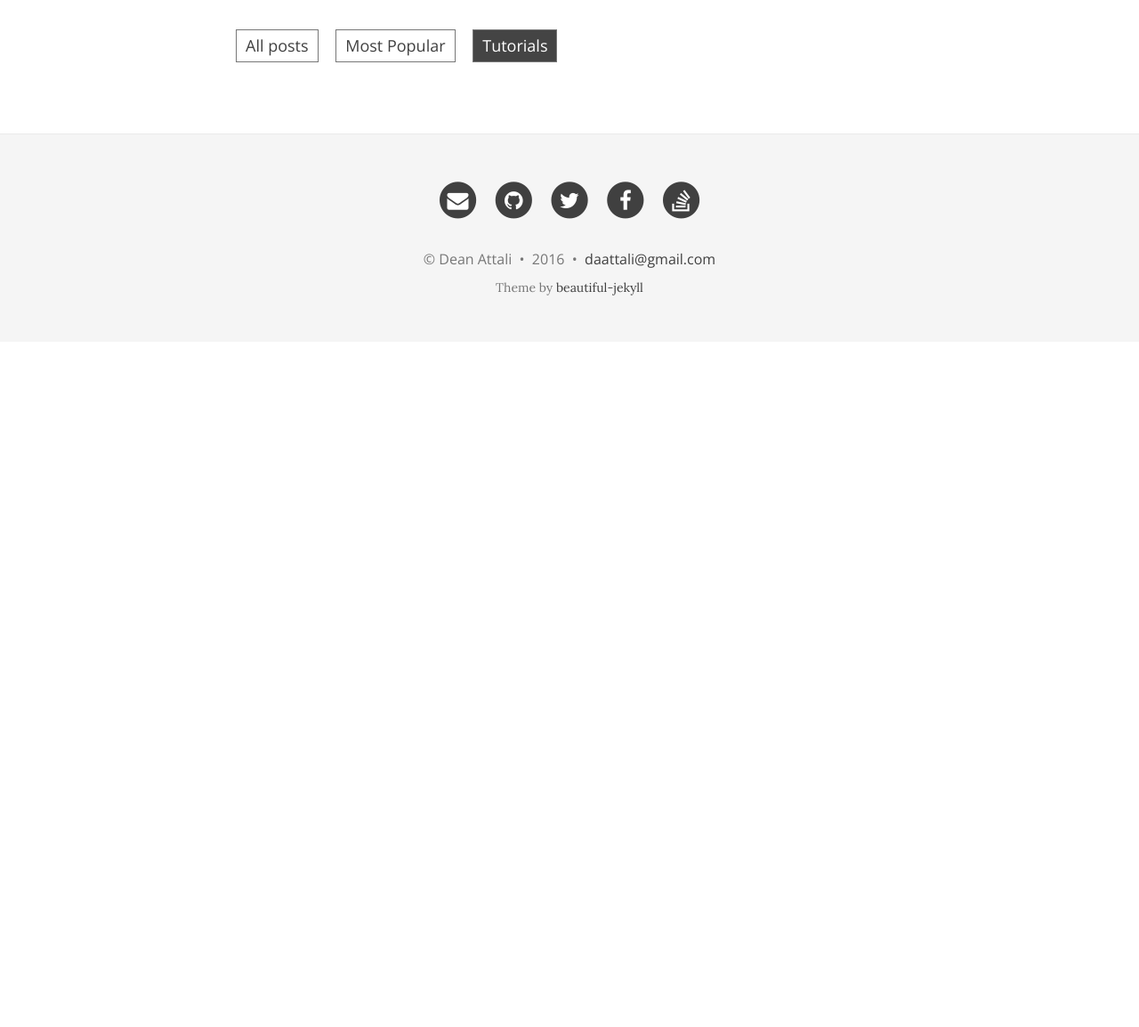
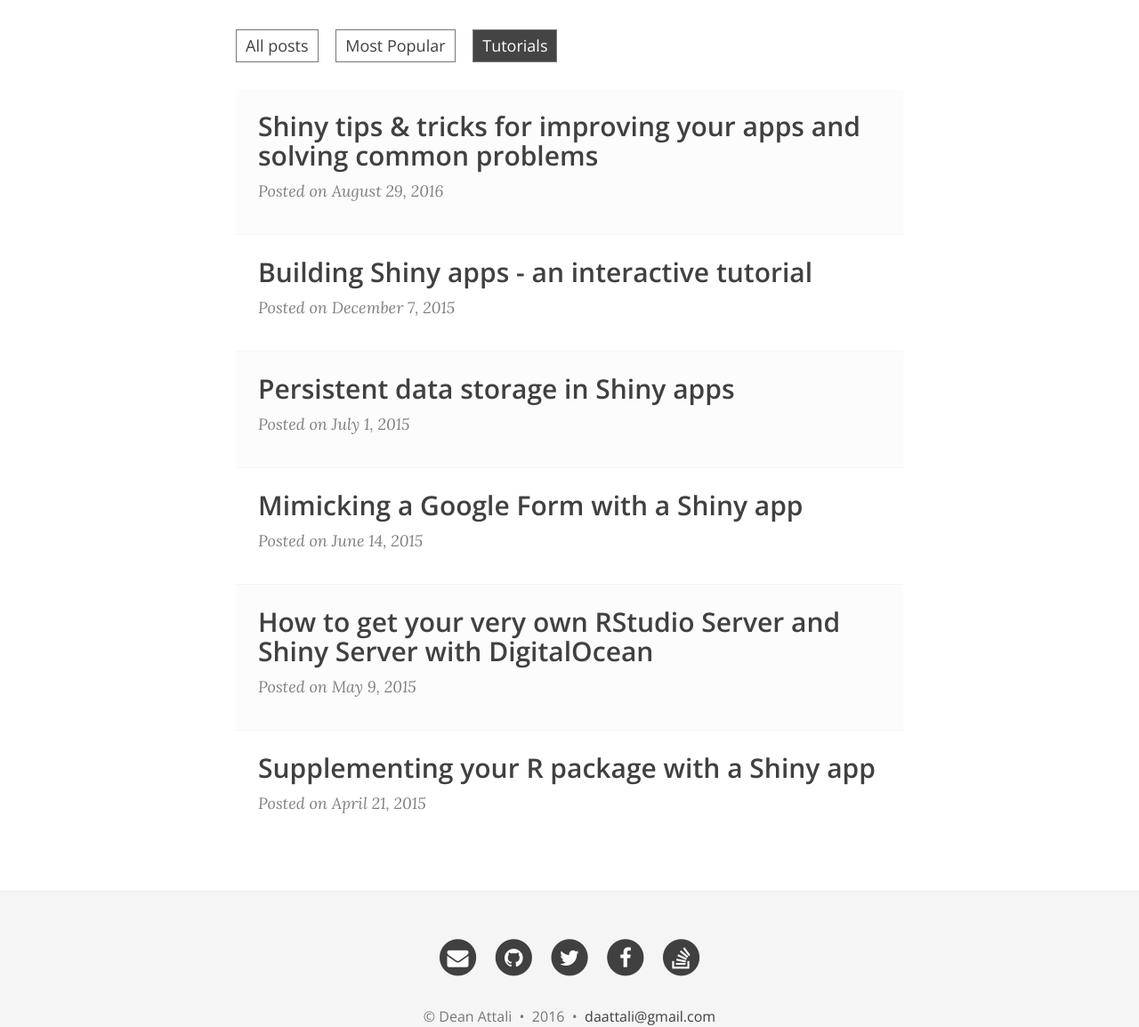
Before and after one commit to daattali/daattali.github.io, a Jekyll site: the page built from tutorials.md, in a window 1280 px wide and 1400 px high, scrolled down 299 px. Shown: the part 246-1400 px from the top of the window at 89% size. Built offline with Jekyll 4.4.1, drawn with Linux system fonts in a browser that asks for light colours; nearby versions of some CDN libraries; before the commit the page ends 929 px from its top, so only the background shows below that.

Commit message:
Update tutorials.md

```diff
--- a/tutorials.md
+++ b/tutorials.md
@@ -47,7 +47,7 @@ bigimg:
 </div>
 
 <div class="posts-list">
-  {% for post in paginator.posts %}
+  {% for post in site.tags.tutorial %}
   <article>
     <a class="post-preview" href="{{ post.url | prepend: site.baseurl }}">
 	    <h2 class="post-title">{{ post.title }}</h2>
```
